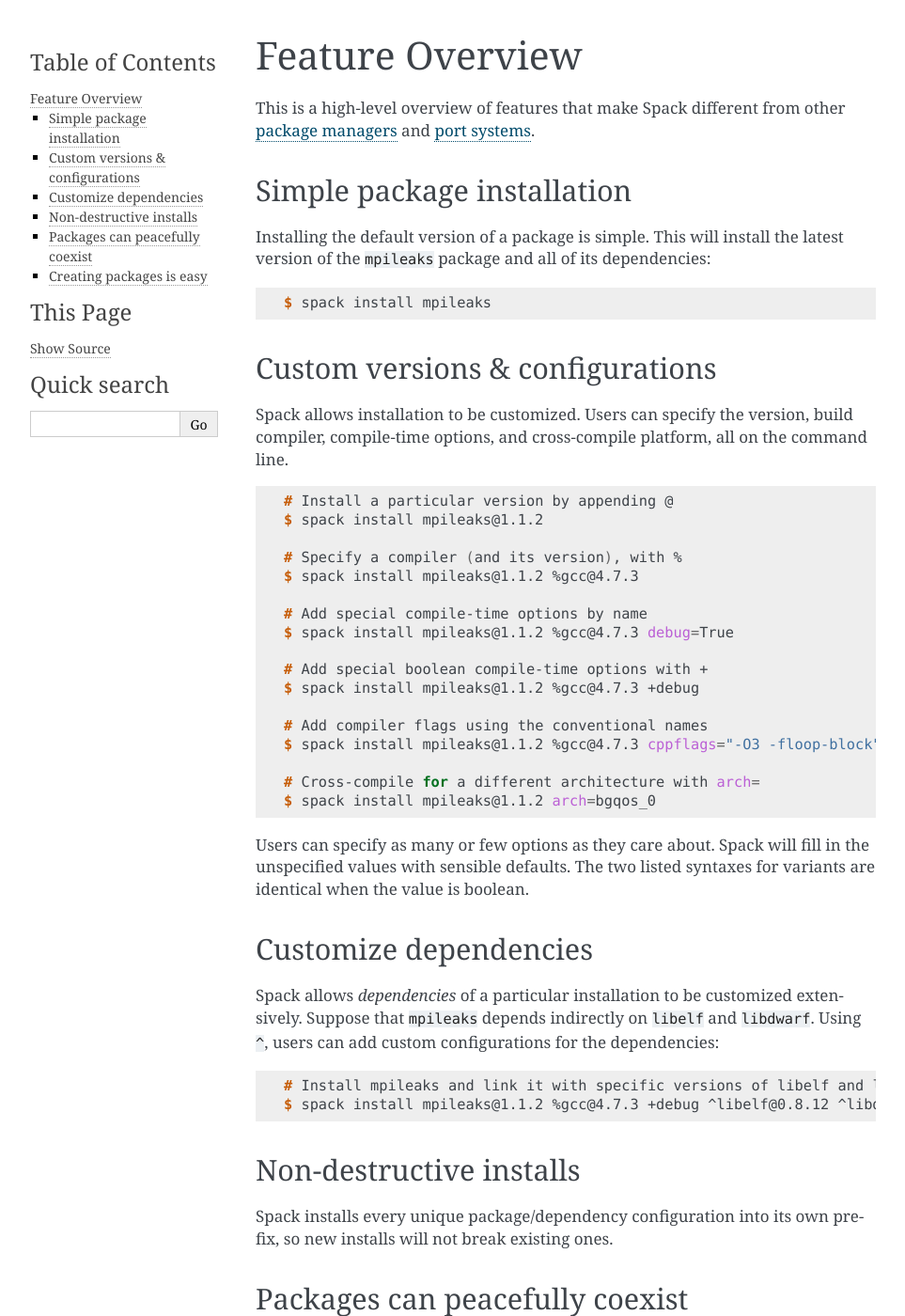
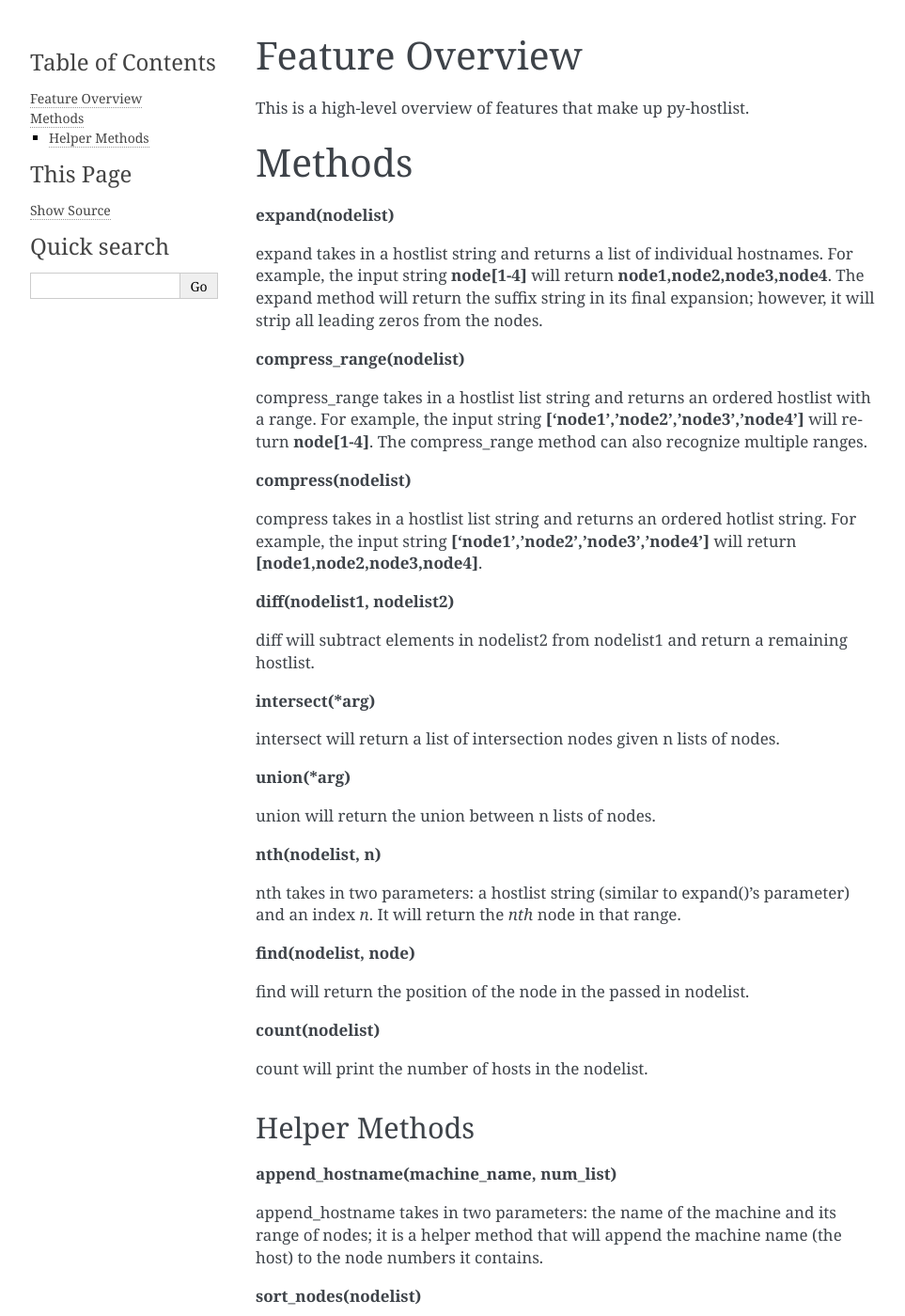
Before and after one commit to LLNL/py-hostlist, a Sphinx documentation site: the page built from docs/features.rst, in a window 1280 px wide and 1400 px high. Shown: the whole window at 94% size, without its empty margins (148-1111 px from the left). Built offline with Sphinx 7.4.7, drawn with Linux system fonts in a browser that asks for light colours; pages that are not in the unit, such as notebooks, are missing from menus; some of the changed text lies outside the part shown.

Commit message:
Added methods to features and fixed extra pound sign in README

```diff
--- a/docs/features.rst
+++ b/docs/features.rst
@@ -2,132 +2,56 @@
 Feature Overview
 ================
 
-This is a high-level overview of features that make Spack different
-from other `package managers
-<http://en.wikipedia.org/wiki/Package_management_system>`_ and `port
-systems <http://en.wikipedia.org/wiki/Ports_collection>`_.
+This is a high-level overview of features that make up py-hostlist.
 
----------------------------
-Simple package installation
----------------------------
+=======
+Methods
+=======
 
-Installing the default version of a package is simple. This will install
-the latest version of the ``mpileaks`` package and all of its dependencies:
+**expand(nodelist)**
 
-.. code-block:: console
+expand takes in a hostlist string and returns a list of individual hostnames. For example, the input string **node[1-4]** will return **node1,node2,node3,node4**. The expand method will return the suffix string in its final expansion; however, it will strip all leading zeros from the nodes.
 
-   $ spack install mpileaks
+**compress_range(nodelist)**
 
---------------------------------
-Custom versions & configurations
---------------------------------
+compress_range takes in a hostlist list string and returns an ordered hostlist with a range. For example, the input string **['node1','node2','node3','node4']** will return **node[1-4]**. The compress_range method can also recognize multiple ranges.
 
-Spack allows installation to be customized.  Users can specify the
-version, build compiler, compile-time options, and cross-compile
-platform, all on the command line.
+**compress(nodelist)**
 
-.. code-block:: console
+compress takes in a hostlist list string and returns an ordered hotlist string. For example, the input string **['node1','node2','node3','node4']** will return **[node1,node2,node3,node4]**.
 
-   # Install a particular version by appending @
-   $ spack install mpileaks@1.1.2
+**diff(nodelist1, nodelist2)**
 
-   # Specify a compiler (and its version), with %
-   $ spack install mpileaks@1.1.2 %gcc@4.7.3
+diff will subtract elements in nodelist2 from nodelist1 and return a remaining hostlist.
 
-   # Add special compile-time options by name
-   $ spack install mpileaks@1.1.2 %gcc@4.7.3 debug=True
+**intersect(\*arg)**
 
-   # Add special boolean compile-time options with +
-   $ spack install mpileaks@1.1.2 %gcc@4.7.3 +debug
+intersect will return a list of intersection nodes given n lists of nodes.
 
-   # Add compiler flags using the conventional names
-   $ spack install mpileaks@1.1.2 %gcc@4.7.3 cppflags="-O3 -floop-block"
+**union(\*arg)**
 
-   # Cross-compile for a different architecture with arch=
-   $ spack install mpileaks@1.1.2 arch=bgqos_0
+union will return the union between n lists of nodes.
 
-Users can specify as many or few options as they care about. Spack
-will fill in the unspecified values with sensible defaults. The two listed
-syntaxes for variants are identical when the value is boolean.
+**nth(nodelist, n)**
 
-----------------------
-Customize dependencies
-----------------------
+nth takes in two parameters: a hostlist string (similar to expand()'s parameter) and an index *n*. It will return the *nth* node in that range.
 
-Spack allows *dependencies* of a particular installation to be
-customized extensively.  Suppose that ``mpileaks`` depends indirectly
-on ``libelf`` and ``libdwarf``.  Using ``^``, users can add custom
-configurations for the dependencies:
+**find(nodelist, node)**
 
-.. code-block:: console
+find will return the position of the node in the passed in nodelist.
 
-   # Install mpileaks and link it with specific versions of libelf and libdwarf
-   $ spack install mpileaks@1.1.2 %gcc@4.7.3 +debug ^libelf@0.8.12 ^libdwarf@20130729+debug
+**count(nodelist)**
 
-------------------------
-Non-destructive installs
-------------------------
+count will print the number of hosts in the nodelist.
 
-Spack installs every unique package/dependency configuration into its
-own prefix, so new installs will not break existing ones.
+--------------
+Helper Methods
+--------------
 
--------------------------------
-Packages can peacefully coexist
--------------------------------
+**append_hostname(machine_name, num_list)**
 
-Spack avoids library misconfiguration by using ``RPATH`` to link
-dependencies.  When a user links a library or runs a program, it is
-tied to the dependencies it was built with, so there is no need to
-manipulate ``LD_LIBRARY_PATH`` at runtime.
+append_hostname takes in two parameters: the name of the machine and its range of nodes; it is a helper method that will append the machine name (the host) to the node numbers it contains.
 
--------------------------
-Creating packages is easy
--------------------------
+**sort_nodes(nodelist)**
 
-To create a new packages, all Spack needs is a URL for the source
-archive.  The ``spack create`` command will create a boilerplate
-package file, and the package authors can fill in specific build steps
-in pure Python.
-
-For example, this command:
-
-.. code-block:: console
-
-   $ spack create http://www.mr511.de/software/libelf-0.8.13.tar.gz
-
-creates a simple python file:
-
-.. code-block:: python
-
-   from spack import *
-
-
-   class Libelf(Package):
-       """FIXME: Put a proper description of your package here."""
-
-       # FIXME: Add a proper url for your package's homepage here.
-       homepage = "http://www.example.com"
-       url      = "http://www.mr511.de/software/libelf-0.8.13.tar.gz"
-
-       version('0.8.13', '4136d7b4c04df68b686570afa26988ac')
-
-       # FIXME: Add dependencies if required.
-       # depends_on('foo')
-
-       def install(self, spec, prefix):
-           # FIXME: Modify the configure line to suit your build system here.
-           configure('--prefix={0}'.format(prefix))
-
-           # FIXME: Add logic to build and install here.
-           make()
-           make('install')
-
-It doesn't take much python coding to get from there to a working
-package:
-
-.. literalinclude:: ../../../var/spack/repos/builtin/packages/libelf/package.py
-   :lines: 25-
-
-Spack also provides wrapper functions around common commands like
-``configure``, ``make``, and ``cmake`` to make writing packages
-simple.
+sort_nodes takes in a list of nodes; it is a helper method that will return a sorted string of those nodes in ascending order.
```
Also changed, not shown: README.md (+1 -1 lines).
